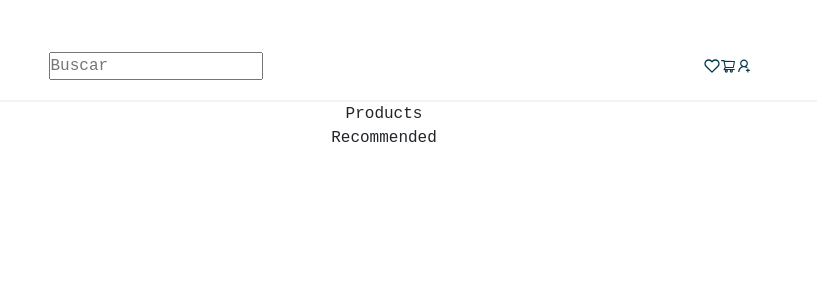
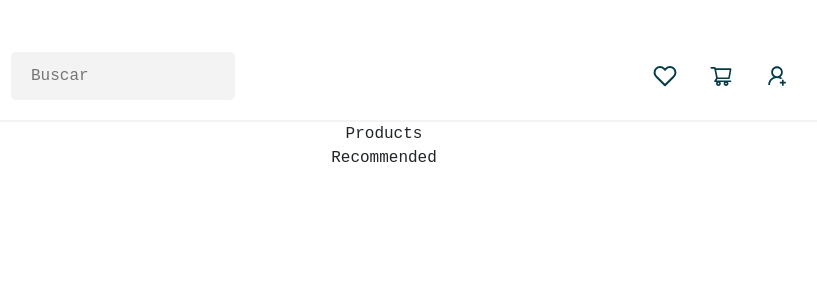
Before and after one commit to justicepaladin/Proyecto-API_Frontend, a React (Vite) app: page / in a window 1280 px wide. Shown: the top 300 px of the page, without its empty margins (256-1073 px from the left). Built offline with nearby package versions, Linux system fonts and the light colour scheme.

Commit message:
Estilizado Nav.css

```diff
--- a/src/Navigation/Nav.css
+++ b/src/Navigation/Nav.css
@@ -8,3 +8,22 @@ nav
     z-index: 999;
     border-bottom: 2px solid #f3f3f3;
 }
+
+input
+{
+    padding: 12px 20px;
+    border: none;
+    background: #f3f3f3;
+    outline: none;
+    border-radius: 5px;
+    margin-right: 20px;
+    position: relative;
+    width: 14rem;
+}
+
+.nav-icons
+{
+    width: 1.5rem;
+    height: 1.5rem;
+    margin-left: 2rem;
+}
--- a/src/index.css
+++ b/src/index.css
@@ -12,7 +12,7 @@ a
     color: #053a48;
 }
 
-.btn
+.btns
 {
     padding: 10px 20px;
     margin-left: 6px;
```
